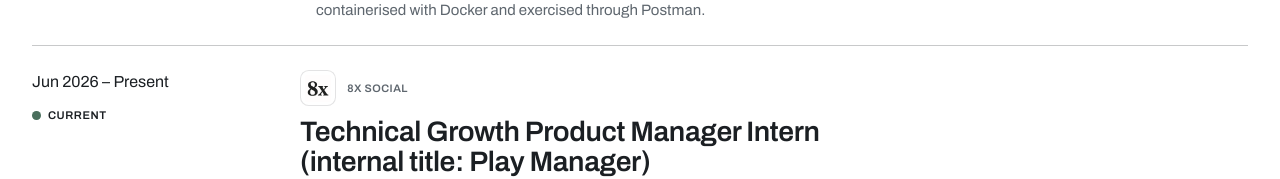
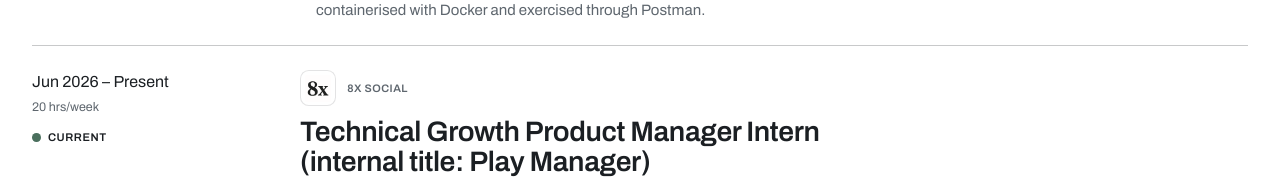
Before and after one commit to AnandaTris/port_ananda, a Next.js app: page / in a window 1280 px wide. Shown: the part 2970-3149 px from the top of the page. Built offline with nearby package versions, Linux system fonts and the light colour scheme.

Commit message:
feat(experience): state weekly hours on the concurrent role

```diff
--- a/src/app/globals.css
+++ b/src/app/globals.css
@@ -1769,6 +1769,26 @@ a {
   gap: 0.8rem;
 }
 
+/* The hours ride with the date rather than beside the badge, so the meta
+   column stays two children — on mobile it turns into `date | badge`, and a
+   third child would drop the hours onto a row of their own. */
+.experience-entry-period {
+  display: grid;
+  gap: 0.3rem;
+}
+
+.experience-entry-period p {
+  margin: 0;
+}
+
+/* A qualifier on the period, not a second line of its own weight. */
+.experience-entry-commitment {
+  color: var(--muted-ink);
+  font-family: var(--font-label), sans-serif;
+  font-size: 0.78rem;
+  line-height: 1.4;
+}
+
 /* Same tile recipe as a project logo: one square, the mark's own background
    clipped inside it, and a hairline so a near-white brand — 8x Social's is
    #FFFDFD — does not dissolve into the card it sits on. */
--- a/src/components/home/ProfileSections.tsx
+++ b/src/components/home/ProfileSections.tsx
@@ -52,7 +52,12 @@ export function WorkExperience() {
               <li data-reveal key={`${role.organization}-${role.title}`}>
                 <article className="experience-entry">
                   <div className="experience-entry-meta">
-                    <p>{role.period}</p>
+                    <div className="experience-entry-period">
+                      <p>{role.period}</p>
+                      {role.commitment ? (
+                        <p className="experience-entry-commitment">{role.commitment}</p>
+                      ) : null}
+                    </div>
                     <StatusBadge tone={status.tone}>{status.label}</StatusBadge>
                   </div>
                   <div>
--- a/src/content/profile.ts
+++ b/src/content/profile.ts
@@ -34,6 +34,7 @@ export const profile: Profile = {
       period: 'Jun 2026 – Present',
       status: 'current',
       logo: { src: '/experience/8x-social/logo.svg', fit: 'mark' },
+      commitment: '20 hrs/week',
       highlights: [
         'I own consumer product plays on a 10-week idea-to-kill-or-scale clock, from research and numeric gates through monetization, distribution, and a recommendation to founders.',
         'I ship TypeScript product work across Expo, React Native, Next.js, Supabase, payments, localization, and analytics alongside my product and growth ownership.',
```
Also changed, not shown: src/content/types.ts (+7 -0 lines), 2 other files (tests, documents, lock files or other folders).
